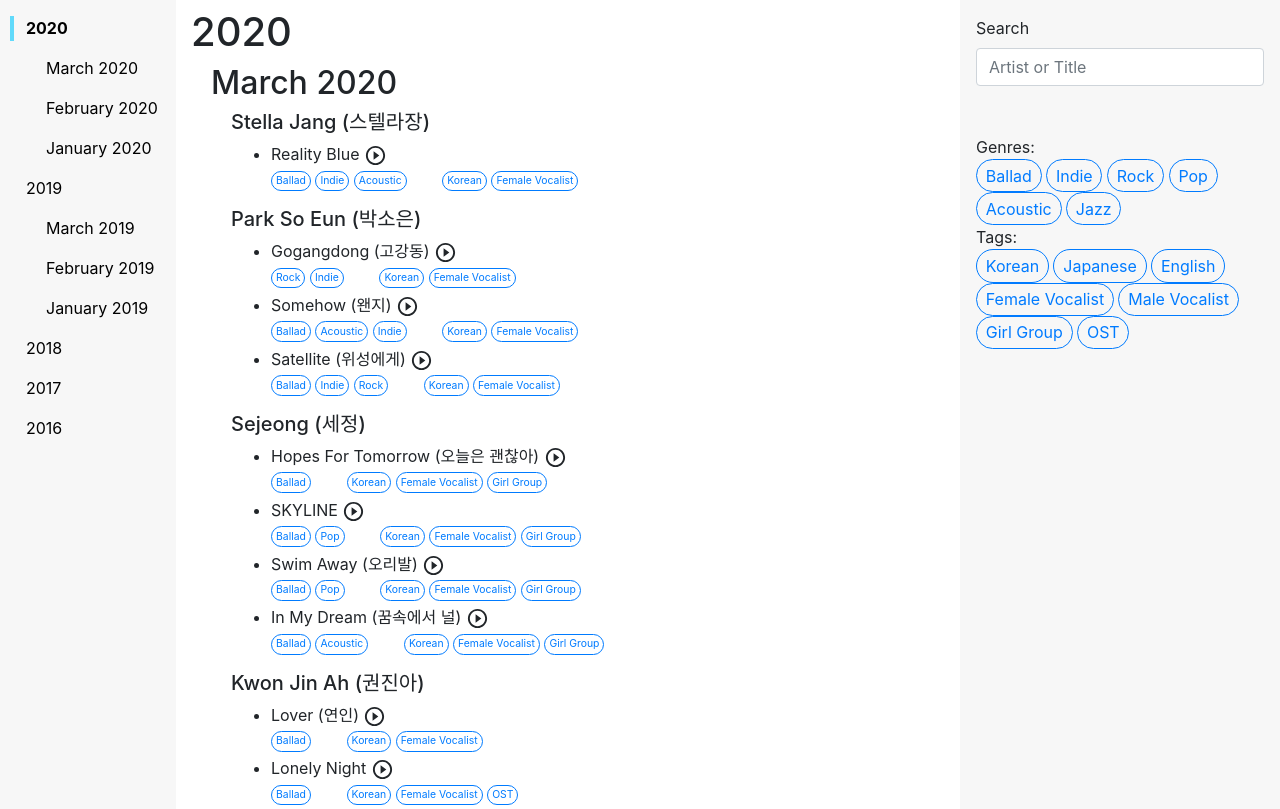
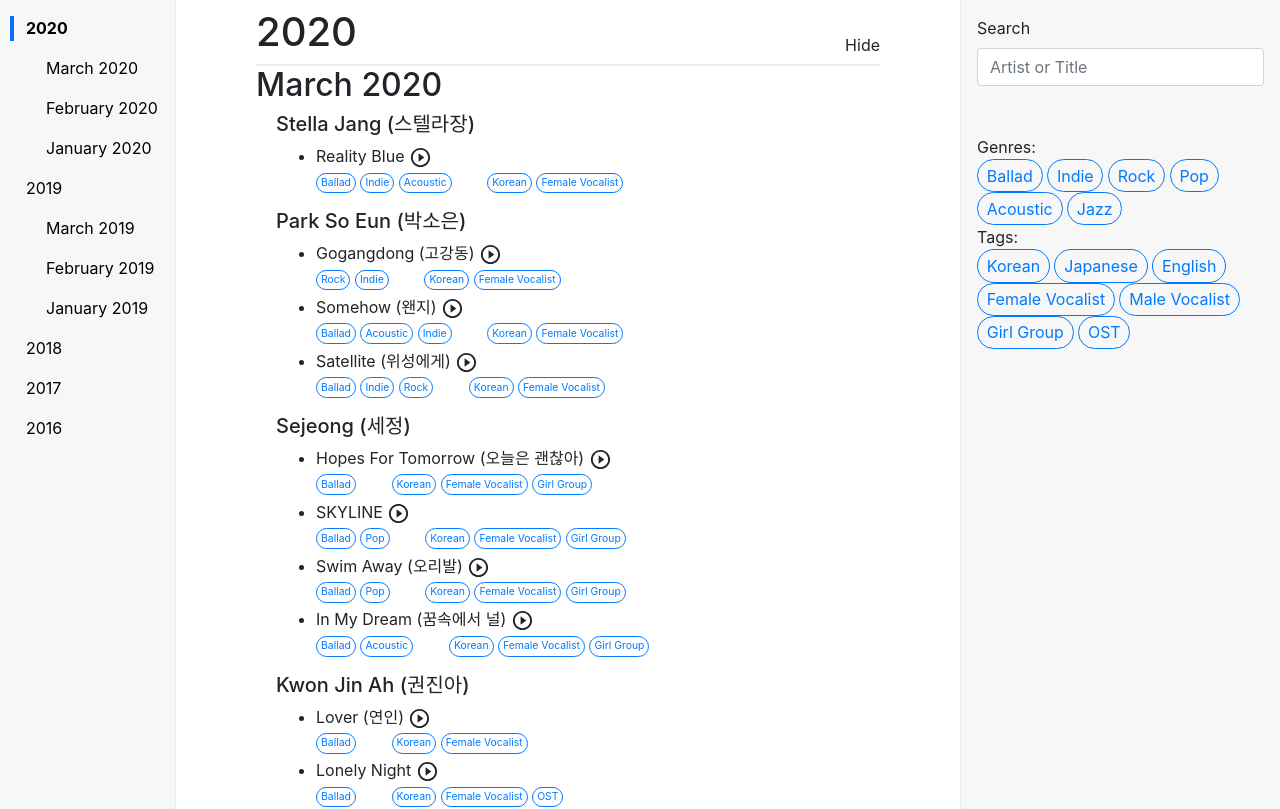
Before and after one commit to marvintran/MySongList, a React (Create React App) app: page / in a window 1280 px wide. Shown: the top 809 px of the page. Built offline with nearby package versions, Linux system fonts and the light colour scheme.

Commit message:
Added a Hide/Show to the right of year headers, changed indent of year and month headers and changed alignment of video.

```diff
--- a/src/App.css
+++ b/src/App.css
@@ -1,3 +1,7 @@
+h1 {
+    display: inline-block;
+}
+
 .month {
     margin-left: 20px;
 }
@@ -8,6 +12,7 @@
     padding-right: 0px;
     max-width: 176px;
     padding-top: 8px;
+    border-right: 1px solid #ececec
 }
 
 .nav-bar {
@@ -21,12 +26,16 @@
 
 .content {
     padding-top: 8px;
+    padding-left: 80px;
+    padding-right: 80px;
+    margin-right: -60px;
 }
 
 .filters-wrapper {
     background-color: #f7f7f7;
     padding-left: 0px;
     padding-right: 0px;
+    border-left: 1px solid #ececec
 }
 
 .filters {
@@ -35,3 +44,19 @@
     padding: 16px;
     position: fixed;
 }
+
+.header-year {
+    border-bottom: 2px solid #ececec;
+    margin-right: 60px;
+}
+
+.minimize {
+    float: right;
+    position: relative;
+    top: 25px;
+}
+
+.minimize:hover {
+    cursor: pointer;
+    color: #5f98d4;
+}
--- a/src/App.js
+++ b/src/App.js
@@ -49,10 +49,16 @@ const App = () => {
           </Col>
           <Col className="content">
             <Waypoint onEnter={() => {setMarker("2020")}} bottomOffset={bottomOffSet}>
-              <div>
-                <h1 id="2020" onClick={() => setYear2020(!toggleYear2020)}>
+              <div className="header-year">
+                <h1 id="2020" >
                   2020
                 </h1>
+                <p onClick={() => setYear2020(!toggleYear2020)} className="minimize">
+                  { toggleYear2020
+                    ? "Hide"
+                    : "Show"
+                  }
+                </p>
               </div>
             </Waypoint>
 
@@ -80,10 +86,16 @@ const App = () => {
             </Collapse>
 
             <Waypoint onEnter={() => {setMarker("2019")}} bottomOffset={bottomOffSet}>
-              <div>
-                <h1 id="2019" onClick={() => setYear2019(!toggleYear2019)}>
+              <div className="header-year">
+                <h1 id="2019" >
                   2019
                 </h1>
+                <p onClick={() => setYear2019(!toggleYear2019)} className="minimize">
+                  { toggleYear2019
+                    ? "Hide"
+                    : "Show"
+                  }
+                </p>
               </div>
             </Waypoint>
             <Collapse in={toggleYear2019}>
@@ -110,10 +122,16 @@ const App = () => {
             </Collapse>
 
             <Waypoint onEnter={() => {setMarker("2018")}} bottomOffset={bottomOffSet}>
-              <div>
-                <h1 id="2018" onClick={() => setYear2018(!toggleYear2018)}>
+              <div className="header-year">
+                <h1 id="2018" >
                   2018
                 </h1>
+                <p onClick={() => setYear2018(!toggleYear2018)} className="minimize">
+                  { toggleYear2018
+                    ? "Hide"
+                    : "Show"
+                  }
+                </p>
               </div>
             </Waypoint>
             <Collapse in={toggleYear2018}>
@@ -123,10 +141,16 @@ const App = () => {
             </Collapse>
 
             <Waypoint onEnter={() => {setMarker("2017")}} bottomOffset={bottomOffSet}>
-              <div>
-                <h1 id="2017" onClick={() => setYear2017(!toggleYear2017)}>
+              <div className="header-year">
+                <h1 id="2017" >
                   2017
                 </h1>
+                <p onClick={() => setYear2017(!toggleYear2017)} className="minimize">
+                  { toggleYear2017
+                    ? "Hide"
+                    : "Show"
+                  }
+                </p>
               </div>
             </Waypoint>
             <Collapse in={toggleYear2017}>
@@ -136,10 +160,16 @@ const App = () => {
             </Collapse>
 
             <Waypoint onEnter={() => {setMarker("2016")}} bottomOffset={bottomOffSet}>
-              <div>
-                <h1 id="2016" onClick={() => setYear2016(!toggleYear2016)}>
+              <div className="header-year">
+                <h1 id="2016" >
                   2016
                 </h1>
+                <p onClick={() => setYear2016(!toggleYear2016)} className="minimize">
+                  { toggleYear2016
+                    ? "Hide"
+                    : "Show"
+                  }
+                </p>
               </div>
             </Waypoint>
             <Collapse in={toggleYear2016}>
--- a/src/components/MonthList.js
+++ b/src/components/MonthList.js
@@ -1,5 +1,4 @@
 import React, { useState } from 'react';
-import '../stylesheets/MonthList.css';
 import Songs from './Songs'
 import Collapse from 'react-bootstrap/Collapse';
 import LazyLoad from 'react-lazyload';
@@ -19,7 +18,7 @@ const MonthList = ({ month, songs, id, action }) => {
     <React.Fragment>
       <Waypoint onEnter={() => {action(month)}} bottomOffset={window.innerHeight-1}>
         <div>
-          <h2 id={id} className="header-month" onClick={() => setMonthShowing(!monthShowing)}>{month}</h2>
+          <h2 id={id} onClick={() => setMonthShowing(!monthShowing)}>{month}</h2>
           <Collapse in={monthShowing}>
             <div>
               {songList}
--- a/src/components/Track.js
+++ b/src/components/Track.js
@@ -103,8 +103,8 @@ const Track = ({ track }) => {
                 url={track.url}
                 playing={true}
                 controls={true}
-                width={"100%"}
-                height={"100%"}
+                width="100%"
+                height="100%"
               />
             </div>
           : null
--- a/src/stylesheets/MonthList.css
+++ /dev/null
@@ -1,3 +0,0 @@
-.header-month {
-    margin-left: 20px;
-}
--- a/src/stylesheets/NavLink.css
+++ b/src/stylesheets/NavLink.css
@@ -9,13 +9,13 @@ a {
 }
 
 .black-text:hover {
-    color: #0056b3;
+    color: #5f98d4;
     cursor: pointer;
 }
 
 .marker {
     height: 25px;
-    border-left: 4px solid rgb(97, 218, 251);
+    border-left: 4px solid #0d6efd;
     position: absolute;
     left: 0px;
     margin-left: 10px;
--- a/src/stylesheets/Songs.css
+++ b/src/stylesheets/Songs.css
@@ -1,3 +1,4 @@
 .header-artist {
-    margin-left: 40px;
+    margin-left: 20px;
+    position: relative;
 }
--- a/src/stylesheets/Track.css
+++ b/src/stylesheets/Track.css
@@ -4,7 +4,7 @@ p {
 }
 
 li {
-    margin-left: 40px;
+    margin-left: 20px;
 }
 
 .filter-options {
@@ -22,11 +22,11 @@ li {
 
 .player-wrapper {
     position: relative;
-    padding-top: 56.25%
+    padding-top: 56.25%;
 }
 
 .react-player {
     position: absolute;
     top: 0;
-    left: -40px;
+    left: -60px;
 }
```
